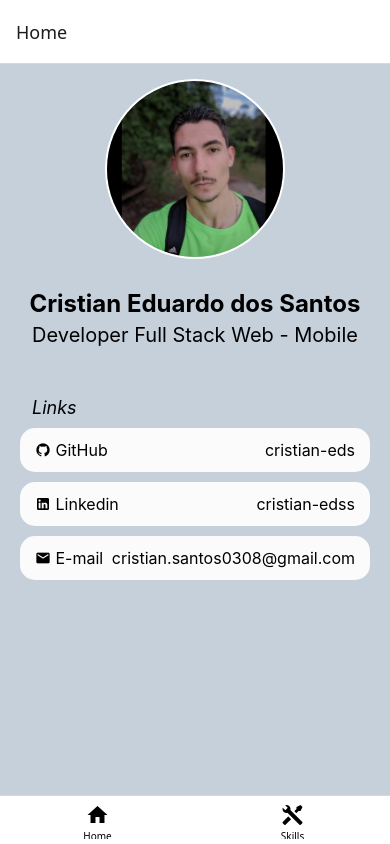
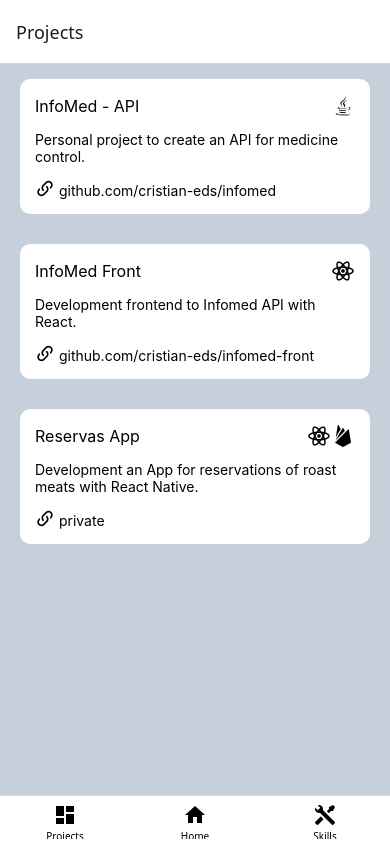
Before and after one commit to cristian-eds/portfolio-react-native, a React Native app: screen /projects in a window 390 px wide. Built offline with nearby package versions, Linux system fonts and the light colour scheme.

Commit message:
Created Projects Screen

```diff
--- /dev/null
+++ b/src/components/CardProject/CardProject.tsx
@@ -0,0 +1,31 @@
+import React, { ReactNode } from 'react';
+import { Text, View } from 'react-native';
+
+import { styles } from './CardProjectStyles';
+import { styles as globalStyles } from '../../styles/GlobalStyles';
+
+import MaterialCommunityIcons from '@expo/vector-icons/MaterialCommunityIcons';
+
+interface CardProjectProps {
+    title: string,
+    description: string,
+    urlLink: string,
+    icons: ReactNode[]
+}
+
+export function CardProject(props: CardProjectProps) {
+    return (
+        <View style={styles.containerCard}>
+            <View style={styles.cardHeader}>
+                <Text style={globalStyles.text}>{props.title}</Text>
+                <View style={styles.headerIcons}>
+                    {props.icons}
+                </View>
+            </View>
+            <Text>{props.description}</Text>
+            <View style={styles.cardHeader}>
+                <Text><MaterialCommunityIcons name="link-variant" size={20} color="black" /> {props.urlLink}</Text>
+            </View>
+        </View>
+    );
+}
--- /dev/null
+++ b/src/components/CardProject/CardProjectStyles.tsx
@@ -0,0 +1,22 @@
+import { StyleSheet } from 'react-native';
+
+export const styles = StyleSheet.create({
+  containerCard: {
+    backgroundColor: 'white',
+    height: 135,
+    width: '100%',
+    marginVertical: 15,
+    borderRadius: 10,
+    elevation:3,
+    padding: 15,
+    justifyContent: 'space-between'
+  },
+  cardHeader: {
+    flexDirection: 'row',
+    justifyContent:'space-between',
+    alignItems: 'center'
+  },
+  headerIcons: {
+    flexDirection: 'row'
+  }
+});
--- /dev/null
+++ b/src/data/projects.tsx
@@ -0,0 +1,33 @@
+import React, { ReactNode } from 'react';
+
+import MaterialCommunityIcons from '@expo/vector-icons/MaterialCommunityIcons';
+
+interface Project {
+    title: string,
+    description: string,
+    urlLink: string,
+    icons: ReactNode[]
+}
+
+export const projects: Project[]  = [
+    {
+        title :'InfoMed - API',
+        description: 'Personal project to create an API for medicine control.',
+        urlLink: 'github.com/cristian-eds/infomed',
+        icons: [<MaterialCommunityIcons name="language-java" size={24} color="black" key={"java"}/>]
+    },
+    {
+        title :'InfoMed Front',
+        description: 'Development frontend to Infomed API with React.',
+        urlLink: 'github.com/cristian-eds/infomed-front',
+        icons: [<MaterialCommunityIcons name="react" size={24} color="black" key={"react"}/>]
+    },
+    {
+        title :'Reservas App',
+        description: 'Development an App for reservations of roast meats with React Native.',
+        urlLink: 'private',
+        icons: [
+        <MaterialCommunityIcons name="react" size={24} color="black" key={"react"}/>,
+        <MaterialCommunityIcons name="firebase" size={24} color="black" key={"firebase"}/>]
+    }
+]
--- a/src/routes/TabBottomNavigation.routes.tsx
+++ b/src/routes/TabBottomNavigation.routes.tsx
@@ -4,12 +4,25 @@ import { HomeScreen } from "../screens/Home/HomeScreen";
 import MaterialCommunityIcons from '@expo/vector-icons/MaterialCommunityIcons';
 
 import { SkillsScreen } from "../screens/Skills/SkillsScreen";
+import { ProjectsScreen } from "../screens/Projects/ProjectsScreen";
 
 const Tab = createBottomTabNavigator();
 
 const TabBottomNavigation = () => {
     return (
         <Tab.Navigator>
+            <Tab.Screen
+                name="projects"
+                component={ProjectsScreen}
+                options={{
+                    title: 'Projects',
+                    tabBarLabel: 'Projects',
+                    tabBarLabelStyle: {
+                        color: 'black'
+                    },
+                    tabBarIcon: () => <MaterialCommunityIcons name="view-dashboard" size={24} color="black" />
+                }}
+            />
             <Tab.Screen
                 name="home"
                 component={HomeScreen}
@@ -34,6 +47,7 @@ const TabBottomNavigation = () => {
                     tabBarIcon: () => <MaterialCommunityIcons name="tools" size={24} color="black" />
                 }}
             />
+
         </Tab.Navigator>
     )
 }
--- /dev/null
+++ b/src/screens/Projects/ProjectScreenStyles.tsx
@@ -0,0 +1,5 @@
+import { StyleSheet } from 'react-native';
+
+export const styles = StyleSheet.create({
+  container: {}
+});
--- /dev/null
+++ b/src/screens/Projects/ProjectsScreen.tsx
@@ -0,0 +1,17 @@
+import React from 'react';
+import { View } from 'react-native';
+
+import { styles } from './ProjectScreenStyles';
+import { styles as globalStyles } from '../../styles/GlobalStyles';
+
+import { CardProject } from '../../components/CardProject/CardProject';
+
+import { projects } from '../../data/projects';
+
+export function ProjectsScreen() {
+  return (
+    <View style={globalStyles.containerMain}>
+        { projects.map((project, index) => <CardProject {...project} /> ) }
+    </View>
+  );
+}
```
